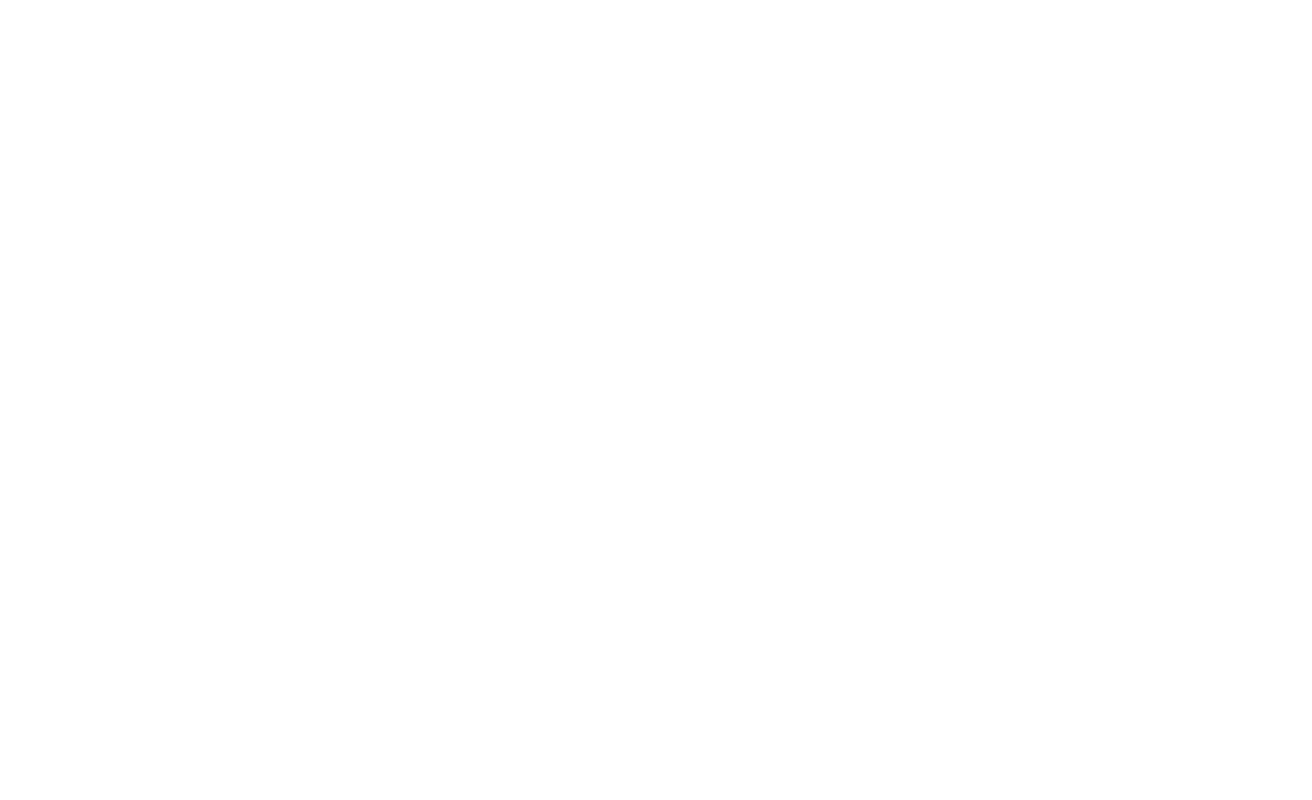
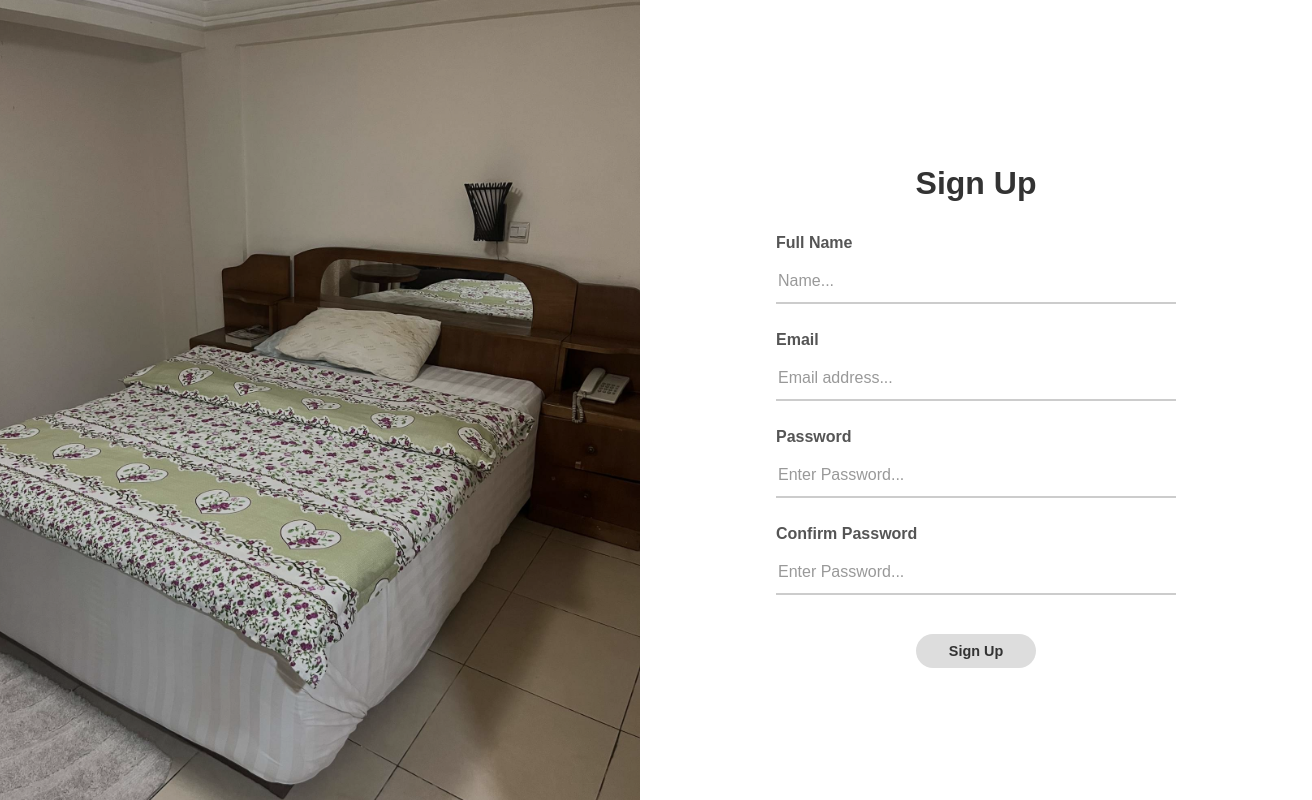
Before and after one commit to Ampomaah24/InnSight, a React (Vite) app: page /signup in a window 1280 px wide. Before the commit this address had no page. Shown: the whole page, 1312 px wide, since content can reach past the window. Built offline with nearby package versions, Linux system fonts and the light colour scheme.

Commit message:
Sign Up Page

```diff
--- a/src/App.jsx
+++ b/src/App.jsx
@@ -2,6 +2,7 @@ import React from "react";
 import { BrowserRouter as Router, Routes, Route } from "react-router-dom";
 import Homepage from "./pages/Homepage"; // Import Homepage
 import ServicesPage from "./pages/ServicesPage"; // Import Services Page
+import SignUp from "./pages/SignUp"; // Import Sign Up Page
 
 const App = () => {
   return (
@@ -9,6 +10,7 @@ const App = () => {
       <Routes>
         <Route path="/" element={<Homepage />} /> {/* Homepage as default route */}
         <Route path="/services" element={<ServicesPage />} /> {/* Services Page route */}
+        <Route path="/signup" element={<SignUp />} /> {/* Sign Up Page route */}
       </Routes>
     </Router>
   );
--- /dev/null
+++ b/src/assets/styles/SignUp.css
@@ -0,0 +1,109 @@
+.signup-container {
+    display: flex;
+    height: 100vh;
+    width: 100%;
+  }
+
+  /* Left side with full background image */
+  .signup-image {
+    flex: 1;
+    background: url("/src/assets/images/IMG_0111.JPG") no-repeat center center;
+    background-size: cover;
+    filter: brightness(80%);
+    height: 100vh;
+    width: 50vw;
+  }
+
+  /* Force left image to occupy half */
+  @media (min-width: 1024px) {
+    .signup-image {
+      display: block;
+      min-width: 50%;
+    }
+  }
+
+  /* Right side containing the form */
+  .signup-form-container {
+    flex: 1;
+    display: flex;
+    justify-content: center;
+    align-items: center;
+    padding: 2rem;
+    background-color: #fff;
+    width: 50vw;
+  }
+
+  .signup-form {
+    width: 100%;
+    max-width: 400px;
+  }
+
+  /* Title */
+  .signup-title {
+    font-size: 2rem;
+    font-weight: bold;
+    text-align: center;
+    color: #333;
+    margin-bottom: 1.5rem;
+  }
+
+  /* Form structure */
+  .signup-form-fields {
+    display: flex;
+    flex-direction: column;
+    gap: 1.5rem;
+  }
+
+  /* Labels */
+  .signup-label {
+    font-size: 1rem;
+    font-weight: 600;
+    color: #555;
+    display: block;
+    margin-bottom: 5px; /* Ensures alignment with the input */
+  }
+
+  /* Input fields */
+  .signup-input {
+    width: 100%;
+    padding: 12px 0; /* Adjusted for perfect alignment */
+    border: none;
+    border-bottom: 2px solid #ccc;
+    font-size: 1rem;
+    outline: none;
+    background-color: transparent;
+    text-indent: 2px; /* Ensures placeholder alignment */
+  }
+
+  /* Ensure placeholders align with labels */
+  .signup-input::placeholder {
+    color: #999;
+    font-size: 1rem;
+    text-indent: 2px; /* Aligns placeholder with label */
+  }
+
+  /* Fix input alignment */
+  .signup-input:focus {
+    border-bottom: 2px solid #007bff;
+  }
+
+  /* Button */
+  .signup-button {
+    width: 30%; /* Reduced button width */
+    padding: 8px; /* Reduced padding */
+    background-color: #ddd;
+    color: #333;
+    font-size: 0.9rem; /* Reduced font size */
+    font-weight: bold;
+    border-radius: 20px;
+    cursor: pointer;
+    transition: background 0.3s ease-in-out;
+    margin: 15px auto 0;
+    display: block;
+    text-align: center;
+  }
+
+  .signup-button:hover {
+    background-color: #bbb;
+    border: 1px solid transparent;
+  }
--- /dev/null
+++ b/src/pages/SignUp.jsx
@@ -0,0 +1,83 @@
+import { useState } from "react";
+import "../assets/styles/SignUp.css"; // Import external CSS file
+
+export default function SignUp() {
+  const [formData, setFormData] = useState({
+    fullName: "",
+    email: "",
+    password: "",
+    confirmPassword: "",
+  });
+
+  const handleChange = (e) => {
+    setFormData({ ...formData, [e.target.name]: e.target.value });
+  };
+
+  const handleSubmit = (e) => {
+    e.preventDefault();
+    console.log("Form submitted:", formData);
+  };
+
+  return (
+    <div className="signup-container">
+      {/* Left Side with Background Image */}
+      <div className="signup-image"></div>
+
+      {/* Right Side - Sign Up Form */}
+      <div className="signup-form-container">
+        <div className="signup-form">
+          <h2 className="signup-title">Sign Up</h2>
+          <form onSubmit={handleSubmit} className="signup-form-fields">
+            <div>
+              <label className="signup-label">Full Name</label>
+              <input
+                type="text"
+                name="fullName"
+                value={formData.fullName}
+                onChange={handleChange}
+                placeholder="Name..."
+                className="signup-input"
+              />
+            </div>
+            <div>
+              <label className="signup-label">Email</label>
+              <input
+                type="email"
+                name="email"
+                value={formData.email}
+                onChange={handleChange}
+                placeholder="Email address..."
+                className="signup-input"
+              />
+            </div>
+            <div>
+              <label className="signup-label">Password</label>
+              <input
+                type="password"
+                name="password"
+                value={formData.password}
+                onChange={handleChange}
+                placeholder="Enter Password..."
+                className="signup-input"
+              />
+            </div>
+            <div>
+              <label className="signup-label">Confirm Password</label>
+              <input
+                type="password"
+                name="confirmPassword"
+                value={formData.confirmPassword}
+                onChange={handleChange}
+                placeholder="Enter Password..."
+                className="signup-input"
+              />
+            </div>
+            <button type="submit" className="signup-button">
+              Sign Up
+            </button>
+          </form>
+        </div>
+      </div>
+    </div>
+  );
+}
```
